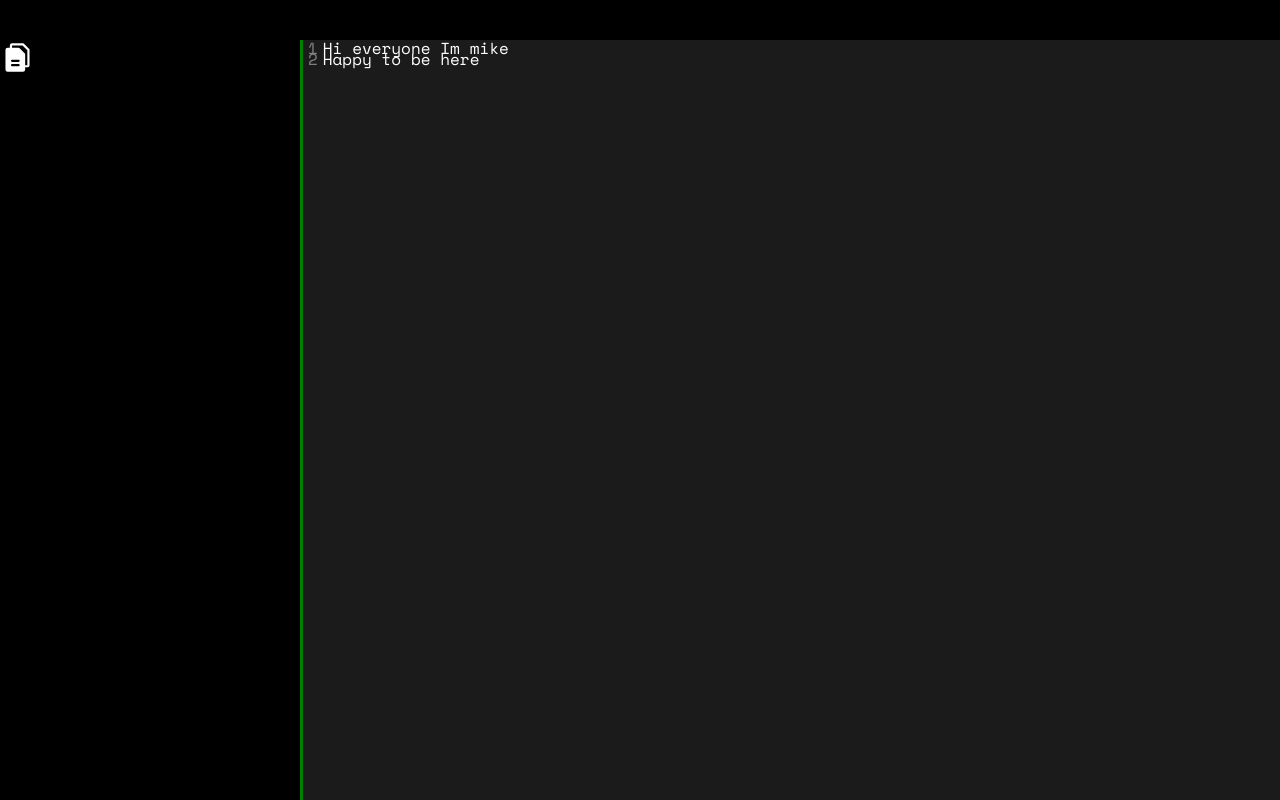
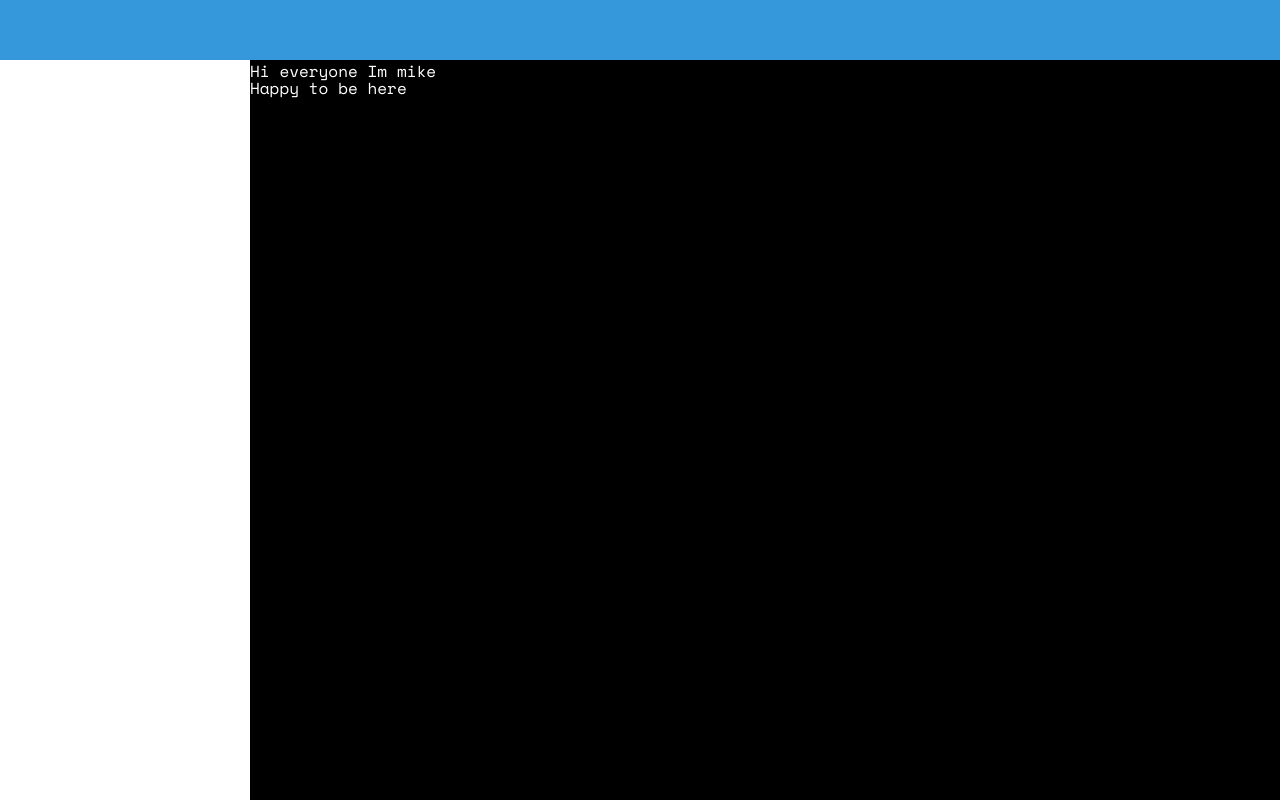
Before and after one commit to flrp13/web-text-editor, a plain HTML site: page index.html in a window 1280 px wide. Drawn offline with nearby package versions, Linux system fonts and the light colour scheme.

Commit message:
switch to using multiple canvases

```diff
--- a/app.js
+++ b/app.js
@@ -1,109 +1,67 @@
-const canvas = document.getElementById('editor')
-const ctx = canvas.getContext("2d");
-canvas.height = document.body.offsetHeight
-canvas.width = document.body.offsetWidth
+const layout = {
+    topBar: {
+        height: 60,  // Height in pixels
+        color: '#3498db'
+    },
+    sideBar: {
+        width: 250,  // Width in pixels
+        color: 'green'
+    },
+    editor: {
+        color: 'black'
+    }
+};
+
+const topCanvas = document.getElementById('topBar')
+const sideCanvas = document.getElementById('leftPanel')
+const editorCanvas = document.getElementById('editor')
+
+const topCtx = topCanvas.getContext('2d')
+const sideCtx = sideCanvas.getContext('2d')
+const editorCtx = editorCanvas.getContext('2d')
+
+let topDimensions
+let sideDimensions
+let editorDimensions
 let userSettings
+let editorConfig
+let lineNumW
+let lineNumMaxTextW
+let keyCombination = ''
 
-window.addEventListener('DOMContentLoaded', async () => {
-    userSettings = await (await fetch('./settings.json')).json()
-    ctx.font = `${userSettings.fontSize}px ${userSettings.fontFamily}`
-    window.requestAnimationFrame(draw);
-})
-
-const editorConfig = {
-    ...textMeasure(ctx.font)
-}
 const buffer = createTextBuffer('Hi everyone Im mike\nHappy to be here')
 const cursor = createCursor()
+const pointer = createPointer()
 
-// Path2D path names
-const ICON_FILE_PATH = 'iconFilePath'
+function updateLayout() {
+    const windowWidth = window.innerWidth
+    const windowHeight = window.innerHeight
 
-canvas.style.cursor = 'text'
+    // Top bar (full width, fixed height)
+    positionCanvas(topCanvas, 0, 0, windowWidth, layout.topBar.height)
+    topDimensions = resizeCanvas(topCanvas, windowWidth, layout.topBar.height)
 
-let text = ['']// editor text lines
-let currTextLineIdx = 0 // current text line we're on
-let currCursorIdx = 0
-let charWidth
-let lineNumW
-let lineNumMaxTextW
+    // Side bar (fixed width, height below top bar)
+    positionCanvas(sideCanvas, 0, layout.topBar.height, layout.sideBar.width, windowHeight - layout.topBar.height)
+    sideDimensions = resizeCanvas(sideCanvas, layout.sideBar.width, windowHeight - layout.topBar.height)
 
-let keyCombination = ''
-
-let showCursor = true
-let lastBlinkTime = Date.now()
-
-// params involved in text highlighting
-const initialClickPos = [0, 0]
-const highlightParams = { x: 0, y: 0, w: 0, h: 0 }
-let isHighlight = false
-
-const fileIcon = new Image()
-fileIcon.src = 'file.svg'
-
-let isSeparatorHovered = false
+    // Editor (remaining space)
+    positionCanvas(editorCanvas, layout.sideBar.width, layout.topBar.height, windowWidth - layout.sideBar.width, windowHeight - layout.topBar.height)
+    editorDimensions = resizeCanvas(editorCanvas, windowWidth - layout.sideBar.width, windowHeight - layout.topBar.height)
+}
 
 
-// this allows to use images in conjuction with isPointInPath
-ctx.paths = {}
-ctx.customDrawImage = function (image, name, x, y) {
-    this.drawImage(image, x, y)
-    this.paths[name] = new Path2D()
-    this.paths[name].rect(x, y, image.width, image.height)
+function draw() {
+    clearCanvas(topCtx, topDimensions.width, topDimensions.height)
+    drawRect(topCtx, 0, 0, topDimensions.width, topDimensions.height, layout.topBar.color)
+
+    drawEditor(editorCtx, buffer, cursor, editorConfig, editorDimensions)
+    requestAnimationFrame(draw)
 }
 
-function draw() {
-    let cw = canvas.width
-    let ch = canvas.height
-
-    ctx.clearRect(0, 0, canvas.width, canvas.height)
-    ctx.setTransform(1, 0, 0, 1, 0, 0)
-
-    // TOP BAR
-    ctx.fillStyle = userSettings.sidebarColor
-    ctx.fillRect(0, 0, cw, 40)
-    ctx.translate(0, 40)
-    ch -= 40
-
-    // SIDE BAR
-    ctx.fillStyle = userSettings.sidebarColor
-    ctx.fillRect(0, 0, 300, ch)
-
-    ctx.customDrawImage(fileIcon, ICON_FILE_PATH, 0, 0)
-
-    ctx.translate(300, 0)
-    cw -= 300
-
-    // SEPARATOR
-    ctx.fillStyle = 'green'
-    ctx.fillRect(0, 0, 3, ch)
-    ctx.translate(3, 0)
-    cw -= 3
-
-    // EDITOR
-    ctx.fillStyle = userSettings.editorBgColor
-    ctx.fillRect(0, 0, cw, ch)
-    ctx.translate(3, 3) // some padding inside editor
-    cw -= 3
-    ch -= 3
-
-
-    // Line numbers
-    ctx.fillStyle = 'grey'
-
-    lineNumMaxTextW = ctx.measureText(text.length.toString()).width
-    lineNumW = lineNumMaxTextW * 1.2
-    for (let i = 1; i <= buffer.length; i++) {
-        let currentTextW = ctx.measureText(i).width
-        ctx.fillText(i, lineNumW - currentTextW, editorConfig.editorTextHeight * i)
-    }
-    let marginRight = 5
-    ctx.translate(lineNumW + marginRight, 0)
-    cw -= lineNumW + marginRight
-
-    if (isHighlight) {
-        ctx.fillRect(0, 0, 0, 0)
-    }
+function drawEditor(ctx, buffer, cursor, editorConfig, editorDimensions) {
+    clearCanvas(ctx, editorDimensions.width, editorDimensions.height)
+    drawRect(ctx, 0, 0, editorDimensions.width, editorDimensions.height, layout.editor.color)
 
     // Text lines
     drawText(ctx, buffer, editorConfig)
@@ -111,16 +69,13 @@ function draw() {
     // Blinking cursor
     drawBlinkingCursor(ctx, cursor, editorConfig)
 
-    window.requestAnimationFrame(draw)
+    // Things that should reset after each frame
+    pointerClick(pointer, false)
 }
 
 // Keyboard events ---------------------------------------------------------------------
 window.addEventListener('keydown', (e) => {
     e.preventDefault() // block browser key combination events
-
-    // ensure that cursor is shown when typing
-    showCursor = true
-    lastBlinkTime = Date.now()
 
     switch (e.key) {
         case 'Shift':
@@ -131,45 +86,16 @@ window.addEventListener('keydown', (e) => {
             }
             break
         case 'ArrowLeft':
-            currCursorIdx--
-            if (currCursorIdx < 0) {
-                if (currTextLineIdx != 0) {
-                    // jump to the end of the above line
-                    currCursorIdx = text[--currTextLineIdx].length
-                } else {
-                    currCursorIdx = 0
-                }
-            }
+            moveCursor(cursor, buffer, c.LEFT)
             break
         case 'ArrowRight':
-            currCursorIdx++
-            if (currCursorIdx > text[currTextLineIdx].length) {
-                if (currTextLineIdx != text.length - 1) {
-                    // jump to the beginning of the above line
-                    currTextLineIdx++
-                    currCursorIdx = 0
-                } else {
-                    currCursorIdx = text[currTextLineIdx].length
-                }
-            }
+            moveCursor(cursor, buffer, c.RIGHT)
             break
         case 'ArrowUp':
-            currTextLineIdx--
-            if (currTextLineIdx < 0) {
-                currTextLineIdx = 0
-                currCursorIdx = 0
-            } else if (currCursorIdx > text[currTextLineIdx].length) {
-                currCursorIdx = text[currTextLineIdx].length
-            }
+            moveCursor(cursor, buffer, c.UP)
             break
         case 'ArrowDown':
-            currTextLineIdx++
-            if (currTextLineIdx > text.length - 1) {
-                currTextLineIdx = text.length - 1
-                currCursorIdx = text[currTextLineIdx].length
-            } else if (currCursorIdx > text[currTextLineIdx].length) {
-                currCursorIdx = text[currTextLineIdx].length
-            }
+            moveCursor(cursor, buffer, c.DOWN)
             break
         case 'Enter':
             let textToMoveLower = text[currTextLineIdx].slice(currCursorIdx)
@@ -227,7 +153,6 @@ window.addEventListener('keydown', (e) => {
             }
 
     }
-    updateCursorPos()
 })
 
 window.addEventListener('keyup', (e) => {
@@ -250,94 +175,103 @@ function tryProcessKeyCombination(str) {
     }
 }
 
-function highlightSelection() {
-    highlightParams.x = initialClickPos[0]
-    highlightParams.y = initialClickPos[1]
-    highlightParams.w = blinkingCursorParams[0] - initialClickPos[0]
-    highlightParams.h = userSettings.fontSize
+
+// POINTER #################################################################
+function createPointer() {
+    return {
+        x: 0,
+        y: 0,
+        click: false,
+        pressed: false,
+    }
+}
+function updatePointerPos(pointer, x, y) {
+    pointer.x = x
+    pointer.y = y
 }
 
-let leftClickPressed = false
-
-window.addEventListener('mousemove', (e) => {
-    let { clientX: x, clientY: y } = e;
-
-    if (leftClickPressed && initialClickPos[0] != x) {
-
-        if (!isHighlight) {
-            isHighlight = true
-        }
-        positionCursor(x, y)
-        highlightSelection()
+function pointerClick(pointer, bool) {
+    pointer.click = bool
 }
 
+function pointerPressed(pointer, bool) {
+    pointer.pressed = bool
+}
+
+document.body.addEventListener('pointerdown', function (e) {
+    pointerClick(pointer, true)
+    pointerPressed(pointer, true)
 })
+document.body.addEventListener('pointerup', function (e) {
+    pointerPressed(pointer, false)
 
-window.addEventListener('mousedown', (e) => {
-    let { clientX: x, clientY: y } = e;
-    leftClickPressed = e.button == 0
-
-    // handle the case where text is highlighted
-    // and second click should cancel highlight
-    if (isHighlight) {
-        isHighlight = false
-        highlightParams = { x: 0, y: 0, w: 0, h: 0 }
-    }
-    if (leftClickPressed) {
-        // this is basically a normal click
-        // so place cursor correctly
-        positionCursor(x, y)
-
-        // save initial click position to serve as
-        // potential text selection starting point
-        initialClickPos[0] = blinkingCursorParams[0]
-        initialClickPos[1] = blinkingCursorParams[1]
-    }
 })
-
-window.addEventListener('mouseup', (e) => {
-    let { clientX: x, clientY: y } = e;
-
-    if (leftClickPressed) {
-        leftClickPressed = false
-    }
-})
-
-// Scale canvas on resize
-window.addEventListener('resize', () => {
-    canvas.height = document.body.offsetHeight
-    canvas.width = document.body.offsetWidth
+document.body.addEventListener('pointermove', function (e) {
+    updatePointerPos(pointer, e.offsetX, e.offsetY)
 })
 
 // CURSOR ##################################################################
+const c = {
+    LEFT: 'left',
+    RIGHT: 'right',
+    UP: 'up',
+    DOWN: 'down'
+}
+
 function createCursor(initialLine = 0, initialColumn = 0) {
     return {
         line: initialLine,
         column: initialColumn,
         isVisible: true,
+        isBlinkingActive: true,
         lastBlinkTime: Date.now(),
     }
 }
-
-function moveCursorLeft(cursor, buffer) {
+function moveCursor(cursor, buffer, direction) {
+    resetCursorBlink(cursor)
+    switch (direction) {
+        case c.LEFT:
             if (cursor.column > 0) {
                 cursor.column--
             } else if (cursor.line > 0) {
                 cursor.line--
                 cursor.column = buffer[cursor.line].length
             }
-}
-
-function moveCursorRight(cursor, buffer) {
+            break
+        case c.RIGHT:
             if (cursor.column < buffer[cursor.line].length) {
                 cursor.column++
             } else if (cursor.line < buffer.length - 1) {
                 cursor.line++
                 cursor.column = 0
             }
+            break
+        case c.UP:
+            if (cursor.line > 0) {
+                cursor.line--
+                if (cursor.column > buffer[cursor.line].length) {
+                    cursor.column = buffer[cursor.line].length
+                }
+            } else if (cursor.column > 0) {
+                cursor.column = 0
+            }
+            break
+        case c.DOWN:
+            if (cursor.line < buffer.length - 1) {
+                cursor.line++
+                if (cursor.column > buffer[cursor.line].length) {
+                    cursor.column = buffer[cursor.line].length
+                }
+            } else if (cursor.column < buffer[cursor.line].length) {
+                cursor.column = buffer[cursor.line].length
+            }
+            break
+    }
 }
 
 function updateCursorBlink(cursor) {
+    if (!cursor.isBlinkingActive) return
+
     let now = Date.now()
     if (now - cursor.lastBlinkTime > 500) {
         cursor.lastBlinkTime = now
@@ -345,14 +279,17 @@ function updateCursorBlink(cursor) {
     }
 }
 
+function resetCursorBlink(cursor) {
+    cursor.lastBlinkTime = Date.now()
+    cursor.isVisible = true
+}
+
 function moveCursorToPosition(cursor, line, column) {
     cursor.line = line
     cursor.column = column
 }
 
-function convertCoordsToCursorPos(buffer, x, y) {
 
-}
 function getCursorCoords(cursor, charWidth, textHeight) {
     const x = cursor.column * charWidth
     const y = cursor.line * textHeight
@@ -363,17 +300,11 @@ function getCursorCoords(cursor, charWidth, textHeight) {
 
 }
 
-
-function updateCursorPos() {
-    blinkingCursorParams.x = LINE_START_TEXT + charWidth * currCursorIdx - cursorSize[0] / 2
-    blinkingCursorParams.y = userSettings.fontSize * currTextLineIdx + (cursorHeight - userSettings.fontSize) / 2
-}
-
-function positionCursor(x, y) {
+function convertCoordsToCursorPos(cursor, buffer, x, y, charWidth, textHeight) {
     // if clicked too high up the page
-    if (y < userSettings.fontSize) {
+    if (y < textHeight) {
         // focus first line
-        currTextLineIdx = 0
+        cursor.line = 0
     } else {
         // focus correct text line depending on fontSize
         // these are indexes so we subtract 1 every time
@@ -399,19 +330,13 @@ function positionCursor(x, y) {
         }
     }
 
-    updateCursorPos()
 }
 
 function drawBlinkingCursor(ctx, cursor, editorConfig) {
-
-    // line: initialLine,
-    // column: initialColumn,
-    // isVisible: true,
-    // lastBlinkTime: Date.now(),
     let { cursorX, cursorY } = getCursorCoords(cursor, editorConfig.editorCharWidth, editorConfig.editorTextHeight)
     updateCursorBlink(cursor)
     if (cursor.isVisible) {
-        ctx.fillRect(cursorX, cursorY, 2, editorConfig.editorTextHeight)
+        ctx.fillRect(cursorX, cursorY + editorConfig.editorTextBaseline.heightBelow, 2, editorConfig.editorTextHeight)
         ctx.fillStyle = userSettings.fontColor
     }
 }
@@ -541,6 +466,53 @@ function drawText(ctx, buffer, editorConfig) {
     ctx.fillStyle = userSettings.fontColor
     for (const [i, line] of buffer.entries()) {
         ctx.fillText(line, 0, editorConfig.editorTextHeight * (i + 1))
-        charWidth = ctx.measureText('a').width
     }
 }
+
+function drawRect(ctx, x, y, width, height, color) {
+    ctx.fillStyle = color;
+    ctx.fillRect(x, y, width, height);
+}
+
+function clearCanvas(ctx, width, height) {
+    ctx.clearRect(0, 0, width, height);
+}
+
+// Position and resize canvas with CSS
+function positionCanvas(canvas, left, top, width, height) {
+    canvas.style.left = `${left}px`
+    canvas.style.top = `${top}px`
+    canvas.style.width = `${width}px`
+    canvas.style.height = `${height}px`
+}
+
+// Resize canvas (handling high DPI screens)
+function resizeCanvas(canvas, width, height) {
+    // Set actual size in memory (scaled for high DPI screens)
+    const dpr = window.devicePixelRatio || 1
+    canvas.width = width * dpr
+    canvas.height = height * dpr
+    // Scale the context
+    const ctx = canvas.getContext('2d')
+    ctx.scale(dpr, dpr)
+
+    return { width, height }
+}
+
+window.addEventListener('resize', (e) => {
+    updateLayout()
+    editorCtx.font = `${userSettings.fontSize}px ${userSettings.fontFamily}`
+})
+
+window.addEventListener('DOMContentLoaded', async () => {
+    updateLayout()
+
+    userSettings = await (await fetch('./settings.json')).json()
+    editorCtx.font = `${userSettings.fontSize}px ${userSettings.fontFamily}`
+    editorCanvas.style.cursor = 'text'
+    editorConfig = {
+        ...textMeasure(editorCtx.font)
+    }
+
+    requestAnimationFrame(draw);
+})
--- a/index.html
+++ b/index.html
@@ -16,10 +16,17 @@
             margin: 0;
             height: 100%;
         }
+
+        canvas {
+            position: absolute;
+            display: block;
+        }
     </style>
 </head>
 
 <body>
+    <canvas id="topBar"></canvas>
+    <canvas id="leftPanel"></canvas>
     <canvas id="editor"></canvas>
     <script type="module" src="app.js"></script>
 </body>
```
Also changed, not shown: scratchpad.html (+1 -15 lines). Lines whose indentation alone changed are shown as unchanged.
